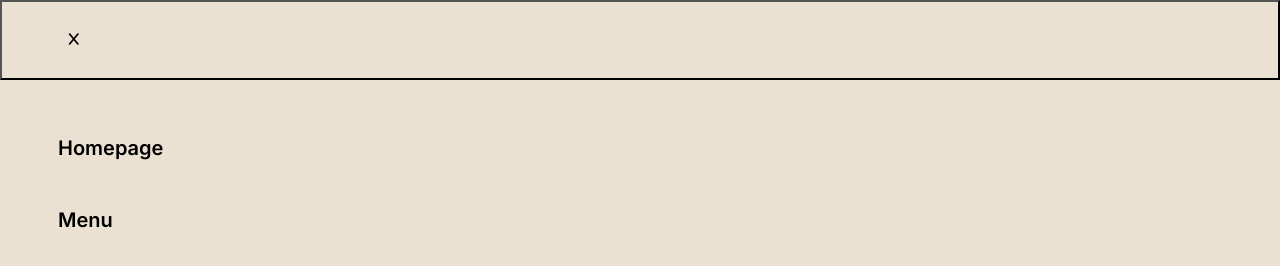
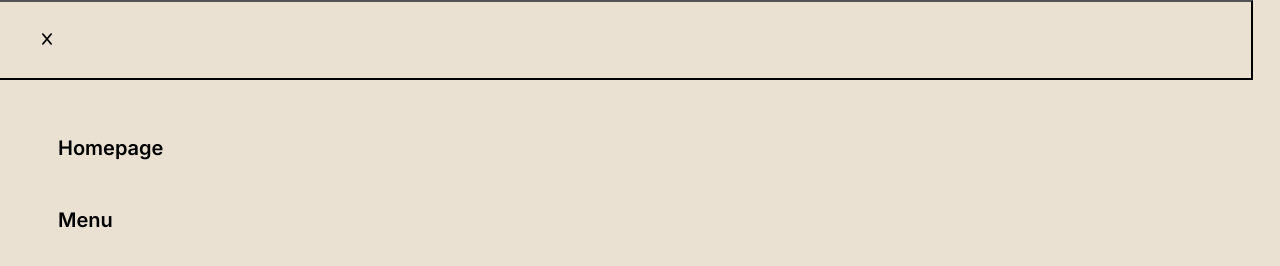
Before and after one commit to moaberglund/B-PROJECT-FRONTEND, a website built with Parcel: page src/index.html in a window 1280 px wide. Both pictures are taken after a click on the button 47 px from the left and 41 px from the top of the page. Built offline with nearby package versions, Linux system fonts and the light colour scheme.

Commit message:
placering x

```diff
--- a/src/scss/layout/header.scss
+++ b/src/scss/layout/header.scss
@@ -77,7 +77,7 @@ header {
 
     .close {
         position: absolute;
-        left: 0;
+        left: -2em;
         top: 0;
         padding: 1em 0 1em 5em;
         background-color: $mozzarella;
```
